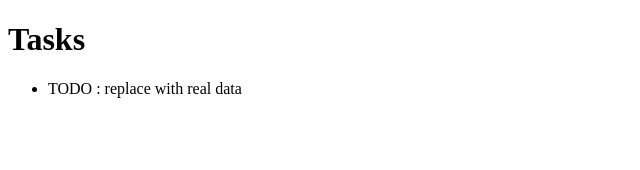
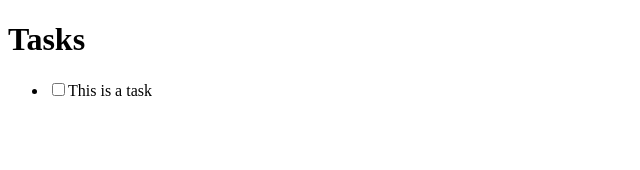
Before and after one commit to fvilers/devday-2019, a React (Create React App) app: page / in a window 1280 px wide. Shown: the top 170 px of the page, without its empty margins (0-640 px from the left). Built offline with nearby package versions, Linux system fonts and the light colour scheme.

Commit message:
Add the TaskListItem component

```diff
--- a/src/components/TaskList.tsx
+++ b/src/components/TaskList.tsx
@@ -1,9 +1,17 @@
 import React from "react";
+import { TaskModel } from "../models";
+import TaskListItem from "./TaskListItem";
 
-const TaskList: React.FC = () => {
+type Props = {
+  tasks: Array<TaskModel>;
+};
+
+const TaskList: React.FC<Props> = ({ tasks }) => {
   return (
     <ul>
-      <li>TODO : replace with real data</li>
+      {tasks.map(task => (
+        <TaskListItem key={task.id} {...task} />
+      ))}
     </ul>
   );
 };
--- /dev/null
+++ b/src/components/TaskListItem.tsx
@@ -0,0 +1,13 @@
+import React from "react";
+import { TaskModel } from "../models";
+
+const TaskListItem: React.FC<TaskModel> = ({ done, id, label }) => {
+  return (
+    <li>
+      <input defaultChecked={done} id={id} type="checkbox" />
+      <label htmlFor={id}>{label}</label>
+    </li>
+  );
+};
+
+export default TaskListItem;
--- a/src/containers/Tasks.tsx
+++ b/src/containers/Tasks.tsx
@@ -1,8 +1,17 @@
 import React from "react";
 import TaskList from "../components/TaskList";
+import { TaskModel } from "../models";
 
 const Tasks: React.FC = () => {
-  return <TaskList />;
+  const tasks: Array<TaskModel> = [
+    {
+      done: false,
+      id: "1",
+      label: "This is a task"
+    }
+  ];
+
+  return <TaskList tasks={tasks} />;
 };
 
 export default Tasks;
--- /dev/null
+++ b/src/models.ts
@@ -0,0 +1,5 @@
+export type TaskModel = {
+  done: boolean;
+  id: string;
+  label: string;
+};
```
